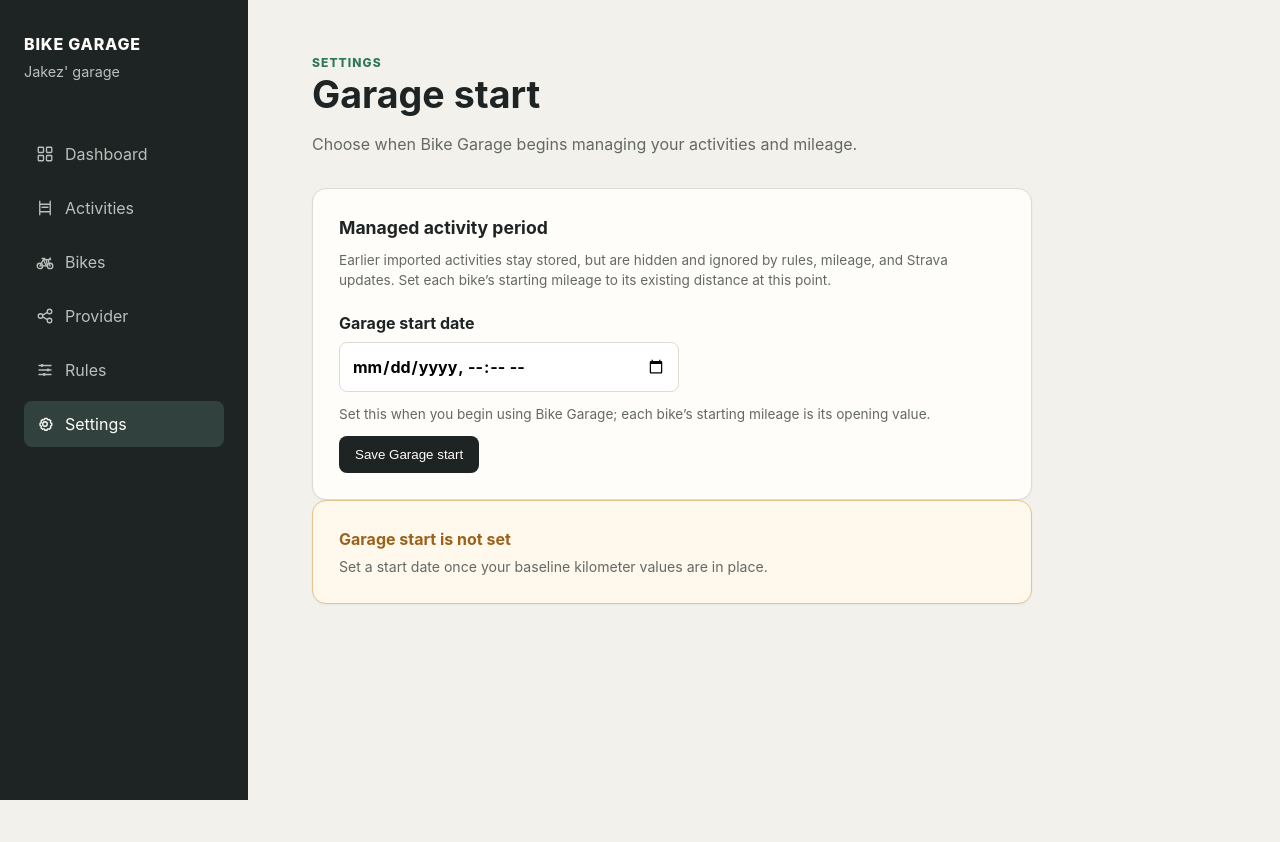
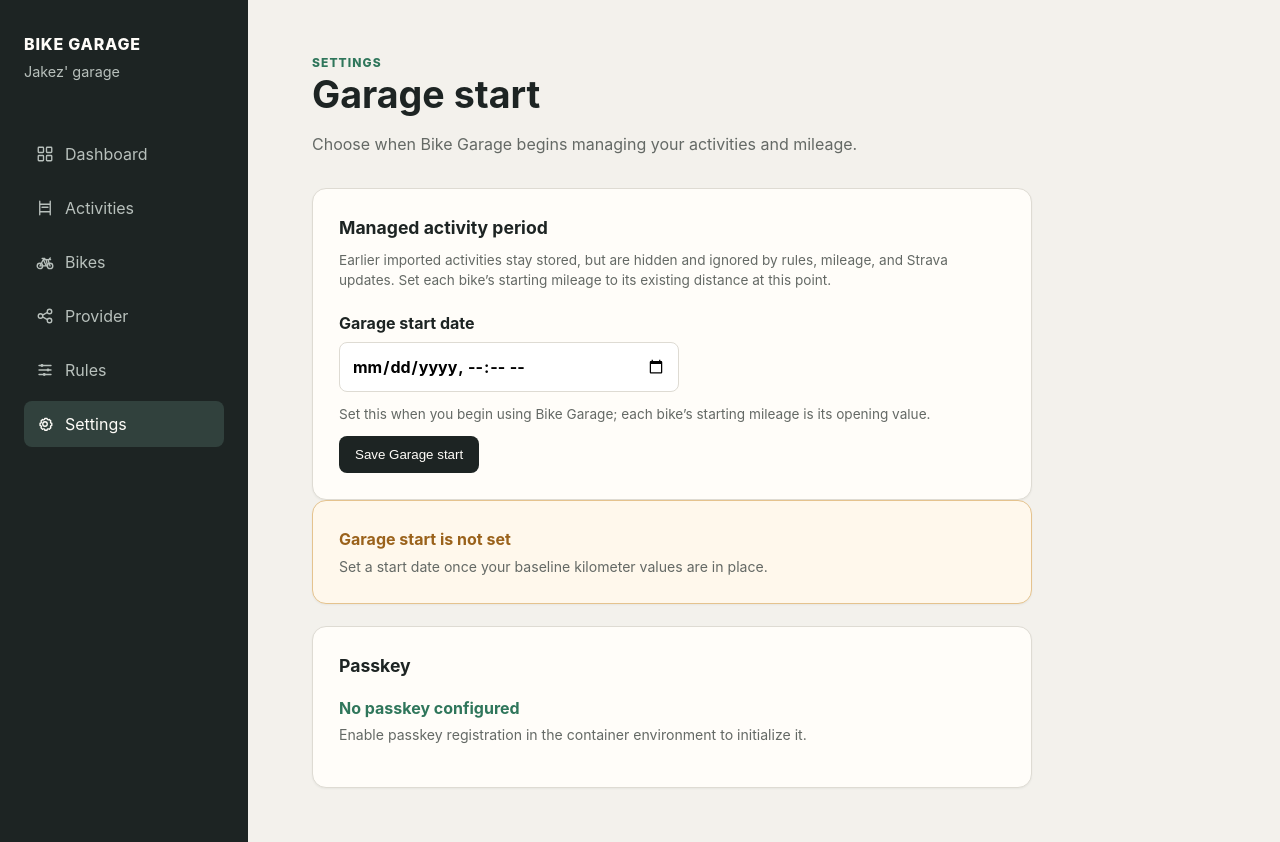
Before and after one commit to mrJakez/bike-garage, a FastAPI app: page /settings in a window 1280 px wide. Before the commit the page ends 800 px from the top, so only its background shows below. Run offline with FastAPI, Linux system fonts and the light colour scheme; data comes from the database, SQL or seed files in the repository; data that the repository does not hold is empty.

Commit message:
user auth

```diff
--- a/app/main.py
+++ b/app/main.py
@@ -12,13 +12,15 @@ from urllib.parse import parse_qs, urlencode
 from zoneinfo import ZoneInfo
 
 from fastapi import FastAPI, File, Form, Request, UploadFile
-from fastapi.responses import FileResponse, RedirectResponse, Response
+from fastapi.responses import FileResponse, JSONResponse, RedirectResponse, Response
 from fastapi.staticfiles import StaticFiles
 from fastapi.templating import Jinja2Templates
+from starlette.middleware.sessions import SessionMiddleware
 
 from .connectors.strava_proxy import fetch_bikes as fetch_strava_bikes, health_check, normalise_base_url, test_connection, update_activity_gear as update_strava_activity_gear
 from .connectors.hammerhead import DEFAULT_API_BASE_URL, authorization_url as hammerhead_authorization_url, exchange_code as exchange_hammerhead_code, fetch_activity_detail as fetch_hammerhead_activity_detail, fetch_activity_fit as fetch_hammerhead_activity_fit, normalise_base_url as normalise_hammerhead_base_url, test_connection as test_hammerhead_connection
 from .database import connection, initial_user, initialise_database
+from .auth import complete_authentication, complete_registration, has_passkey, issue_authentication_options, issue_registration_options, registration_enabled
 from .sync import ActivityContext, apply_rule, attach_hardware_observations, expression_error, evaluate_expression, refresh_all_canonical_timings, refresh_hammerhead_connection_token, repair_strava_local_start_times, start_sync_loop, store_fit_hardware, sync_all_connections, validate_expression
 
 
@@ -105,6 +107,29 @@ templates.env.filters["log_datetime"] = format_log_datetime
 templates.env.filters["km"] = format_kilometres
 app = FastAPI(title="Bike Garage")
 app.mount("/static", StaticFiles(directory=str(APP_ROOT / "static")), name="static")
+
+
+@app.middleware("http")
+async def require_passkey(request: Request, call_next):
+    """Require a passkey only after the single-user account is initialized."""
+    public_paths = {"/login", "/register", "/auth/login/options", "/auth/login/verify", "/auth/register/options", "/auth/register/verify"}
+    if request.url.path.startswith("/static/") or request.url.path in public_paths:
+        return await call_next(request)
+    with connection() as db:
+        configured = has_passkey(db)
+    if configured and not request.session.get("authenticated"):
+        if request.method == "GET":
+            return RedirectResponse("/login", status_code=303)
+        return JSONResponse({"detail": "Passkey sign-in required."}, status_code=401)
+    return await call_next(request)
+
+
+app.add_middleware(
+    SessionMiddleware,
+    secret_key=os.getenv("BIKE_GARAGE_SESSION_SECRET", "") or secrets.token_urlsafe(32),
+    same_site="lax",
+    https_only=os.getenv("BIKE_GARAGE_PASSKEY_ORIGIN", "").startswith("https://"),
+)
 
 PROVIDERS = {
     "STRAVA_PROXY": {
@@ -379,9 +404,20 @@ def sync_strava_activity_gears(db: object, activity_id: int, provider_activity_i
             )
             continue
         try:
+            current_payload = json.loads(row["raw_json"] or "{}")
+        except (TypeError, json.JSONDecodeError):
+            current_payload = {}
+        note = f"Bike Garage: {row['desired_gear_name']} (Before: {row['current_gear_name']})"
+        existing_description = str(current_payload.get("description") or "").strip()
+        # Do not erase a rider's own activity notes; append one concise audit
+        # line for each actual Bike Garage correction instead.
+        description = existing_description if note in existing_description else (
+            f"{existing_description}\n\n{note}" if existing_description else note
+        )
+        try:
             updated = update_strava_activity_gear(
                 row["endpoint_url"], row["access_token"], row["external_account_id"],
-                row["external_activity_id"], row["desired_gear_id"],
+                row["external_activity_id"], row["desired_gear_id"], description=description,
             )
         except Exception as error:
             record_activity_log(
@@ -390,12 +426,10 @@ def sync_strava_activity_gears(db: object, activity_id: int, provider_activity_i
                 logger="STRAVA",
             )
             continue
-        try:
-            payload = json.loads(row["raw_json"] or "{}")
-        except (TypeError, json.JSONDecodeError):
-            payload = {}
+        payload = current_payload
         payload.update(updated)
         payload["gear_id"] = row["desired_gear_id"]
+        payload["description"] = description
         db.execute("UPDATE provider_activities SET raw_json=? WHERE id=?", (json.dumps(payload), row["provider_activity_id"]))
         old = row["current_gear_name"]
         record_activity_log(
@@ -718,6 +752,83 @@ def reapply_rules_to_all_activities(db: object) -> tuple[int, int]:
     return len(activities), failures
 
 
+@app.get("/login")
+def login_page(request: Request):
+    with connection() as db:
+        configured = has_passkey(db)
+    if request.session.get("authenticated"):
+        return RedirectResponse("/", status_code=303)
+    if not configured and registration_enabled():
+        return RedirectResponse("/register", status_code=303)
+    return templates.TemplateResponse(request, "passkey_login.html", {"configured": configured})
+
+
+@app.get("/register")
+def register_passkey_page(request: Request):
+    if not registration_enabled():
+        return RedirectResponse("/login?notice=Passkey+registration+is+disabled", status_code=303)
+    return templates.TemplateResponse(request, "passkey_register.html", {})
+
+
+@app.post("/auth/register/options")
+def register_passkey_options(request: Request):
+    if not registration_enabled():
+        return JSONResponse({"detail": "Passkey registration is disabled."}, status_code=403)
+    return Response(issue_registration_options(request, initial_user()), media_type="application/json")
+
+
+@app.post("/auth/register/verify")
+async def register_passkey_verify(request: Request):
+    if not registration_enabled():
+        return JSONResponse({"detail": "Passkey registration is disabled."}, status_code=403)
+    try:
+        credential_id, public_key, sign_count = complete_registration(request, await request.json(), initial_user())
+    except Exception as error:
+        return JSONResponse({"detail": f"Passkey registration failed: {error}"}, status_code=400)
+    user = initial_user()
+    with connection() as db:
+        db.execute(
+            """INSERT INTO passkeys (user_id,credential_id,credential_public_key,sign_count)
+               VALUES (?,?,?,?) ON CONFLICT(user_id) DO UPDATE SET credential_id=excluded.credential_id,
+               credential_public_key=excluded.credential_public_key,sign_count=excluded.sign_count,
+               created_at=CURRENT_TIMESTAMP,last_used_at=NULL""",
+            (user["id"], credential_id, public_key, sign_count),
+        )
+        db.execute("UPDATE users SET login_enabled=1 WHERE id=?", (user["id"],))
+    request.session["authenticated"] = True
+    return JSONResponse({"ok": True})
+
+
+@app.post("/auth/login/options")
+def login_passkey_options(request: Request):
+    with connection() as db:
+        passkey = db.execute("SELECT * FROM passkeys LIMIT 1").fetchone()
+    if passkey is None:
+        return JSONResponse({"detail": "No passkey is configured."}, status_code=404)
+    return Response(issue_authentication_options(request, passkey), media_type="application/json")
+
+
+@app.post("/auth/login/verify")
+async def login_passkey_verify(request: Request):
+    with connection() as db:
+        passkey = db.execute("SELECT * FROM passkeys LIMIT 1").fetchone()
+        if passkey is None:
+            return JSONResponse({"detail": "No passkey is configured."}, status_code=404)
+        try:
+            sign_count = complete_authentication(request, await request.json(), passkey)
+        except Exception as error:
+            return JSONResponse({"detail": f"Passkey sign-in failed: {error}"}, status_code=401)
+        db.execute("UPDATE passkeys SET sign_count=?,last_used_at=CURRENT_TIMESTAMP WHERE id=?", (sign_count, passkey["id"]))
+    request.session["authenticated"] = True
+    return JSONResponse({"ok": True})
+
+
+@app.post("/logout")
+def logout(request: Request):
+    request.session.clear()
+    return RedirectResponse("/login", status_code=303)
+
+
 @app.get("/")
 def dashboard(request: Request):
     return templates.TemplateResponse(request, "dashboard.html", page_context(request))
@@ -730,7 +841,13 @@ def providers(request: Request):
 
 @app.get("/settings")
 def settings_page(request: Request):
-    return templates.TemplateResponse(request, "settings.html", page_context(request))
+    with connection() as db:
+        passkey = db.execute(
+            "SELECT created_at,last_used_at FROM passkeys WHERE user_id=?", (initial_user()["id"],)
+        ).fetchone()
+    return templates.TemplateResponse(
+        request, "settings.html", page_context(request, passkey=dict(passkey) if passkey else None)
+    )
 
 
 @app.post("/settings/mileage")
--- /dev/null
+++ b/app/templates/passkey_login.html
@@ -0,0 +1 @@
+<!doctype html><html lang="en"><meta charset="utf-8"><meta name="viewport" content="width=device-width,initial-scale=1"><title>Sign in · Bike Garage</title><style>body{margin:0;min-height:100vh;display:grid;place-items:center;background:#f4f1ea;color:#1d2423;font:16px system-ui,sans-serif}.card{width:min(390px,calc(100vw - 48px));padding:34px;border:1px solid #d8d2c7;border-radius:16px;background:#fff;box-shadow:0 12px 35px #1d24231c}h1{margin:0 0 10px}p{color:#5c6664;line-height:1.5}button{width:100%;padding:12px 16px;border:0;border-radius:8px;background:#24734b;color:#fff;font:inherit;font-weight:700;cursor:pointer}.error{color:#a33b2f}</style><main class="card"><h1>Bike Garage</h1>{% if configured %}<p>Use your passkey to sign in.</p><button id="passkey">Sign in with passkey</button><p id="status" aria-live="polite"></p>{% else %}<p>No passkey is configured. Enable registration in the container environment to initialize this garage.</p>{% endif %}</main>{% if configured %}{% include 'passkey_script.html' %}<script>startPasskeyFlow('login');</script>{% endif %}</html>
--- /dev/null
+++ b/app/templates/passkey_register.html
@@ -0,0 +1 @@
+<!doctype html><html lang="en"><meta charset="utf-8"><meta name="viewport" content="width=device-width,initial-scale=1"><title>Set up passkey · Bike Garage</title><style>body{margin:0;min-height:100vh;display:grid;place-items:center;background:#f4f1ea;color:#1d2423;font:16px system-ui,sans-serif}.card{width:min(390px,calc(100vw - 48px));padding:34px;border:1px solid #d8d2c7;border-radius:16px;background:#fff;box-shadow:0 12px 35px #1d24231c}h1{margin:0 0 10px}p{color:#5c6664;line-height:1.5}button{width:100%;padding:12px 16px;border:0;border-radius:8px;background:#24734b;color:#fff;font:inherit;font-weight:700;cursor:pointer}.error{color:#a33b2f}</style><main class="card"><h1>Set up Bike Garage</h1><p>Create the single passkey for this garage. Turn off <code>BIKE_GARAGE_PASSKEY_REGISTRATION_ENABLED</code> after this step.</p><button id="passkey">Create passkey</button><p id="status" aria-live="polite"></p></main>{% include 'passkey_script.html' %}<script>startPasskeyFlow('register');</script></html>
--- a/app/templates/settings.html
+++ b/app/templates/settings.html
@@ -17,5 +17,14 @@
 {% else %}
 <section class="card settings-status is-paused"><strong>Garage start is not set</strong><span>Set a start date once your baseline kilometer values are in place.</span></section>
 {% endif %}
-<style>.settings-card{max-width:720px}.settings-card h2{margin-top:0}.settings-card form{display:grid;gap:12px;margin-top:20px}.settings-card label{display:grid;gap:7px;font-weight:700}.settings-card input{max-width:340px;padding:11px 12px;border:1px solid var(--line);border-radius:8px;background:#fff;font:inherit}.settings-card button{justify-self:start}.settings-status{display:grid;gap:5px;max-width:720px;background:#e8f2ed;border-color:#b9d8c8}.settings-status strong{color:var(--green)}.settings-status span{color:var(--muted);font-size:.88rem}.settings-status.is-paused{background:#fff8ec;border-color:#e5c38e}.settings-status.is-paused strong{color:#9a621b}</style>
+<section class="card settings-card passkey-settings">
+  <h2>Passkey</h2>
+  {% if passkey %}
+  <p class="settings-status-copy"><strong>Passkey configured</strong><span>Created: {{ passkey.created_at|log_datetime }}</span>{% if passkey.last_used_at %}<span>Last used: {{ passkey.last_used_at|log_datetime }}</span>{% endif %}</p>
+  <form method="post" action="/logout"><button type="submit" class="secondary">Log out</button></form>
+  {% else %}
+  <p class="settings-status-copy"><strong>No passkey configured</strong><span>Enable passkey registration in the container environment to initialize it.</span></p>
+  {% endif %}
+</section>
+<style>.settings-card{max-width:720px}.settings-card h2{margin-top:0}.settings-card form{display:grid;gap:12px;margin-top:20px}.settings-card label{display:grid;gap:7px;font-weight:700}.settings-card input{max-width:340px;padding:11px 12px;border:1px solid var(--line);border-radius:8px;background:#fff;font:inherit}.settings-card button{justify-self:start}.settings-status{display:grid;gap:5px;max-width:720px;background:#e8f2ed;border-color:#b9d8c8}.settings-status strong{color:var(--green)}.settings-status span,.settings-status-copy span{color:var(--muted);font-size:.88rem}.settings-status.is-paused{background:#fff8ec;border-color:#e5c38e}.settings-status.is-paused strong{color:#9a621b}.passkey-settings{margin-top:22px}.settings-status-copy{display:grid;gap:4px}.settings-status-copy strong{color:var(--green)}.passkey-settings .secondary{margin-top:4px}</style>
 {% endblock %}
--- a/compose.local.yaml
+++ b/compose.local.yaml
@@ -6,6 +6,10 @@ services:
     environment:
       DATABASE_PATH: /app/data/bike-garage.db
       SYNC_INTERVAL_SECONDS: ${SYNC_INTERVAL_SECONDS:-300}
+      BIKE_GARAGE_PASSKEY_REGISTRATION_ENABLED: ${BIKE_GARAGE_PASSKEY_REGISTRATION_ENABLED:-false}
+      BIKE_GARAGE_SESSION_SECRET: ${BIKE_GARAGE_SESSION_SECRET:-}
+      BIKE_GARAGE_PASSKEY_RP_ID: ${BIKE_GARAGE_PASSKEY_RP_ID:-}
+      BIKE_GARAGE_PASSKEY_ORIGIN: ${BIKE_GARAGE_PASSKEY_ORIGIN:-}
     volumes:
       - ./data:/app/data
       - ./app:/app/app
--- a/requirements.txt
+++ b/requirements.txt
@@ -2,3 +2,5 @@ fastapi==0.115.6
 uvicorn[standard]==0.34.0
 jinja2==3.1.5
 python-multipart==0.0.20
+itsdangerous==2.2.0
+webauthn==3.0.0
```
Also changed, not shown: app/auth.py (added, +111 -0 lines), app/connectors/strava_proxy.py (+6 -3 lines), app/database.py (+10 -0 lines), app/templates/passkey_script.html (added, +7 -0 lines), compose.ghcr.yaml (added, +18 -0 lines), README.md, 2 other files.
